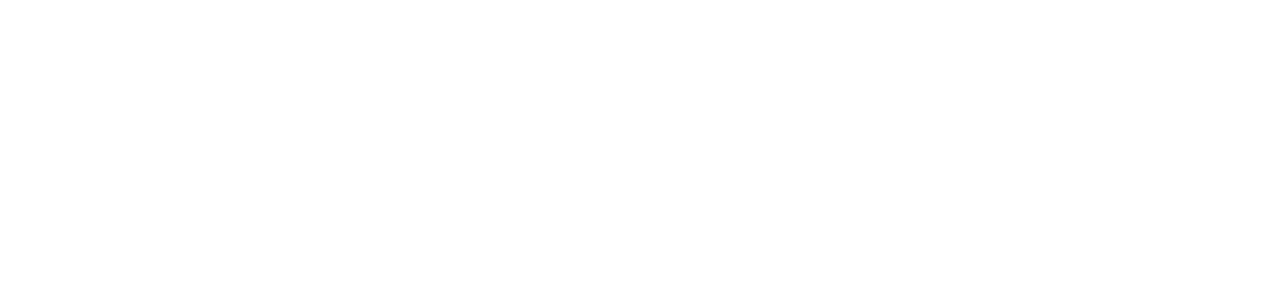
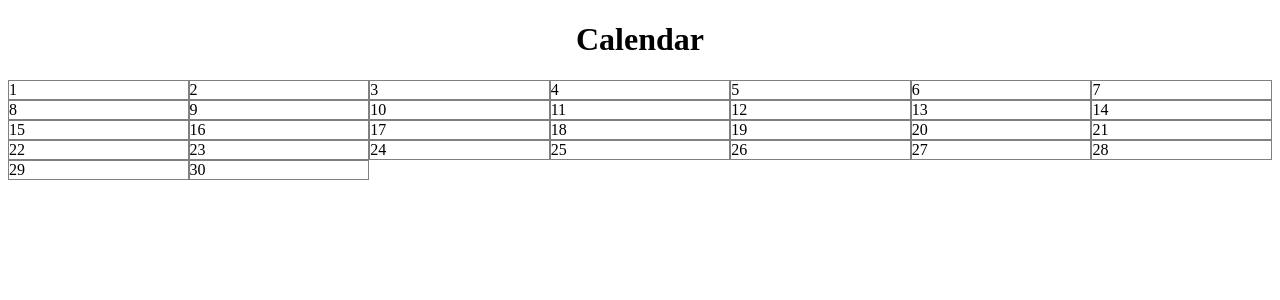
Before and after one commit to virusse7/TransparentLoginPage, a React (Create React App) app: page / in a window 1280 px wide. Shown: the top 300 px of the page. Built offline with nearby package versions, Linux system fonts and the light colour scheme.

Commit message:
added calendar grid to main app.js

```diff
--- a/src/App.js
+++ b/src/App.js
@@ -1,8 +1,13 @@
-
+import { Title } from "./styled";
+import { CalendarGrid } from "./CalendarGrid/CalendarGrid";
 
 function App() {
   return (
     <div className="App">
+      <Title>
+        Calendar
+      </Title>
+      <CalendarGrid />
     </div>
   );
 }
```
